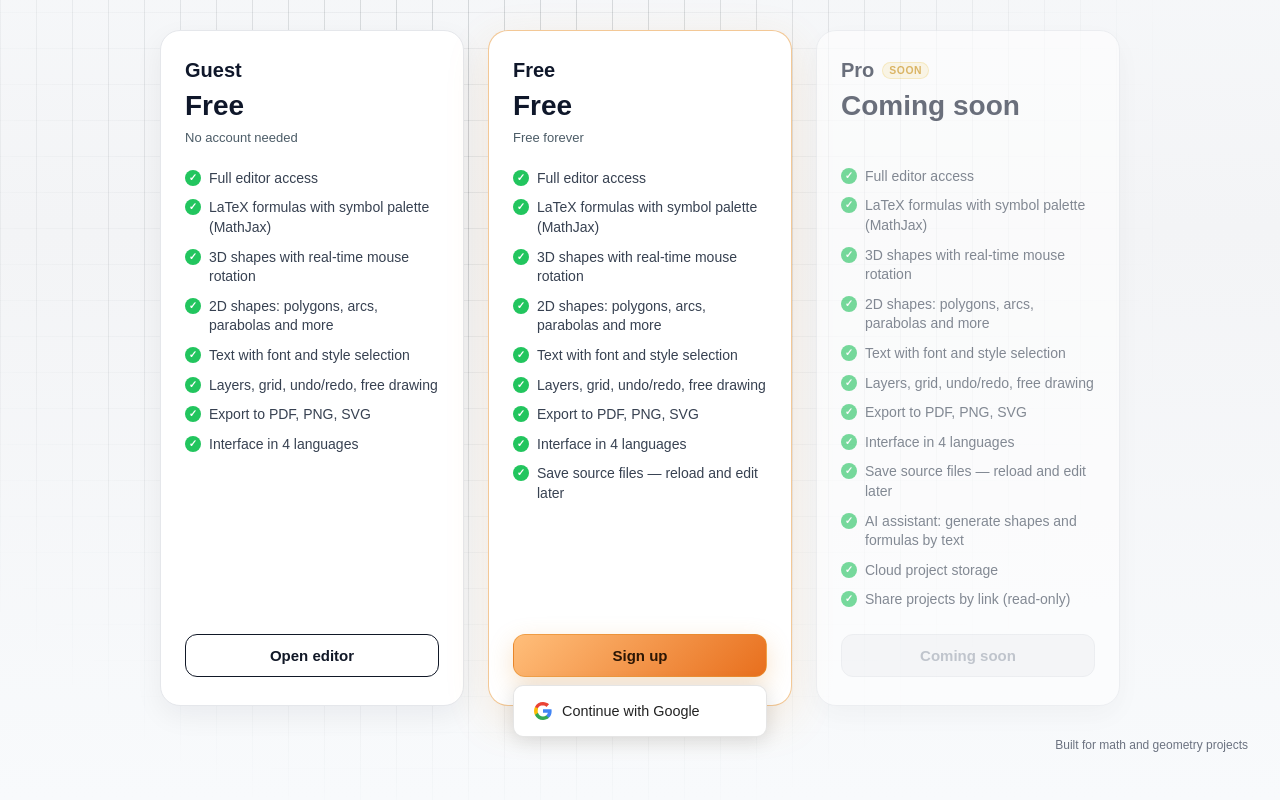
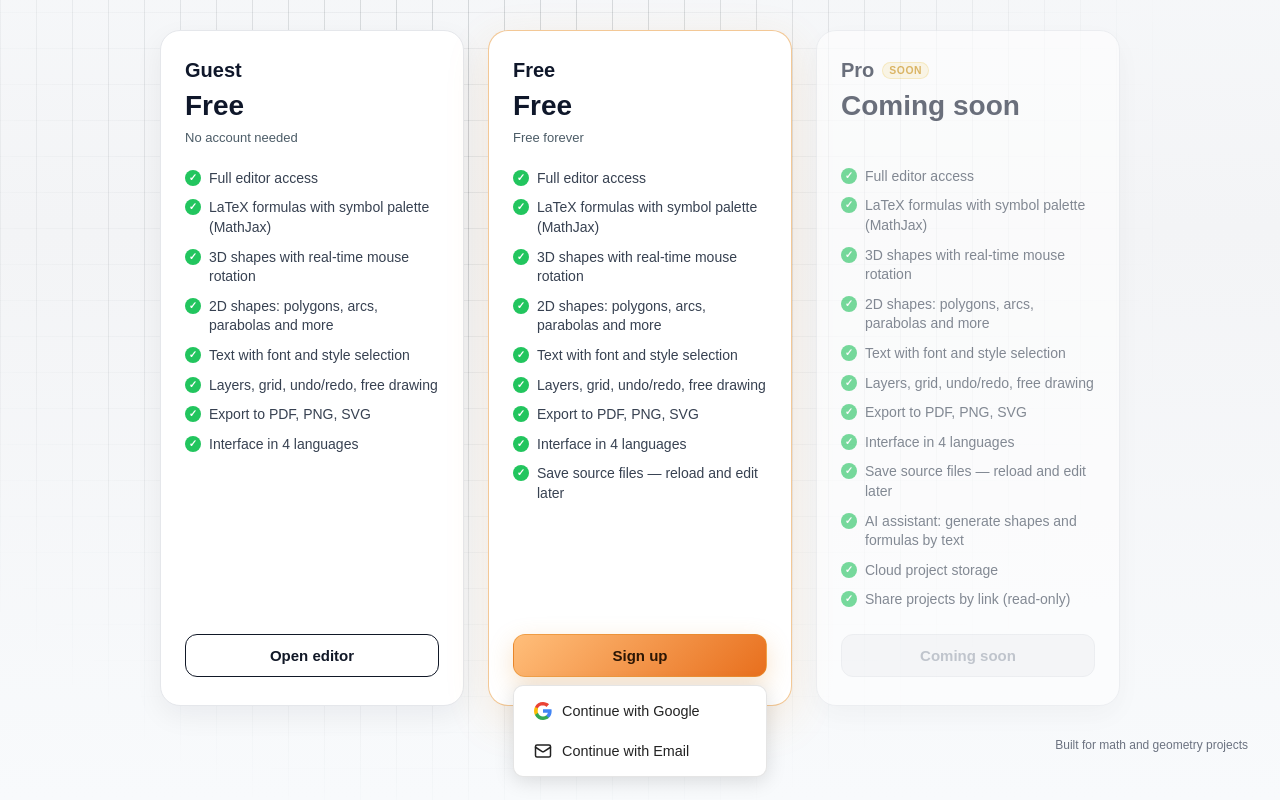
Before and after one commit to ArizaTrizniak/math-on-canvas, a Next.js app: page /en/pricing in a window 1280 px wide. Both pictures are taken after a click on the button "Sign up". Shown: the part 240-1040 px from the top of the page. Built offline with nearby package versions, Linux system fonts and the light colour scheme; no server answers.

Commit message:
feat: remove feature flag for native email authentication in AuthDropdown (#19)

```diff
--- a/package.json
+++ b/package.json
@@ -1,6 +1,6 @@
 {
   "name": "math-on-canvas",
-  "version": "0.1.12",
+  "version": "0.1.13",
   "private": true,
   "license": "MIT",
   "scripts": {
--- a/src/common/widgets/AuthDropdown/AuthDropdown.tsx
+++ b/src/common/widgets/AuthDropdown/AuthDropdown.tsx
@@ -4,7 +4,6 @@ import { useEffect } from 'react'
 import { createPortal } from 'react-dom'
 import { useTranslation } from 'react-i18next'
 import { useAuthContext } from '@/lib/auth/authContext'
-import { isEnabled } from '@/features/flags'
 import './AuthDropdown.css'
 
 interface AnchorRect {
@@ -84,12 +83,10 @@ export function AuthDropdown({ anchorRect, open, onClose, defaultView = 'signIn'
                     <GoogleIcon />
                     {t('dropdown.withGoogle')}
                 </button>
-                {isEnabled('nativeAuth') && (
-                    <button type="button" className="auth-dropdown__item" role="menuitem" onClick={handleEmail}>
-                        <EmailIcon />
-                        {t('dropdown.withEmail')}
-                    </button>
-                )}
+                <button type="button" className="auth-dropdown__item" role="menuitem" onClick={handleEmail}>
+                    <EmailIcon />
+                    {t('dropdown.withEmail')}
+                </button>
             </div>
         </>,
         document.body
--- a/src/features/flags.ts
+++ /dev/null
@@ -1,14 +0,0 @@
-const FLAGS = {
-    nativeAuth: false,
-} satisfies Record<string, boolean>
-
-export type FeatureFlag = keyof typeof FLAGS
-
-function resolveFromQueryParams(flag: FeatureFlag): boolean | undefined {
-    const params = new URLSearchParams(window.location.search)
-    return params.has(flag) ? true : undefined
-}
-
-export function isEnabled(flag: FeatureFlag): boolean {
-    return resolveFromQueryParams(flag) ?? FLAGS[flag]
-}
```
